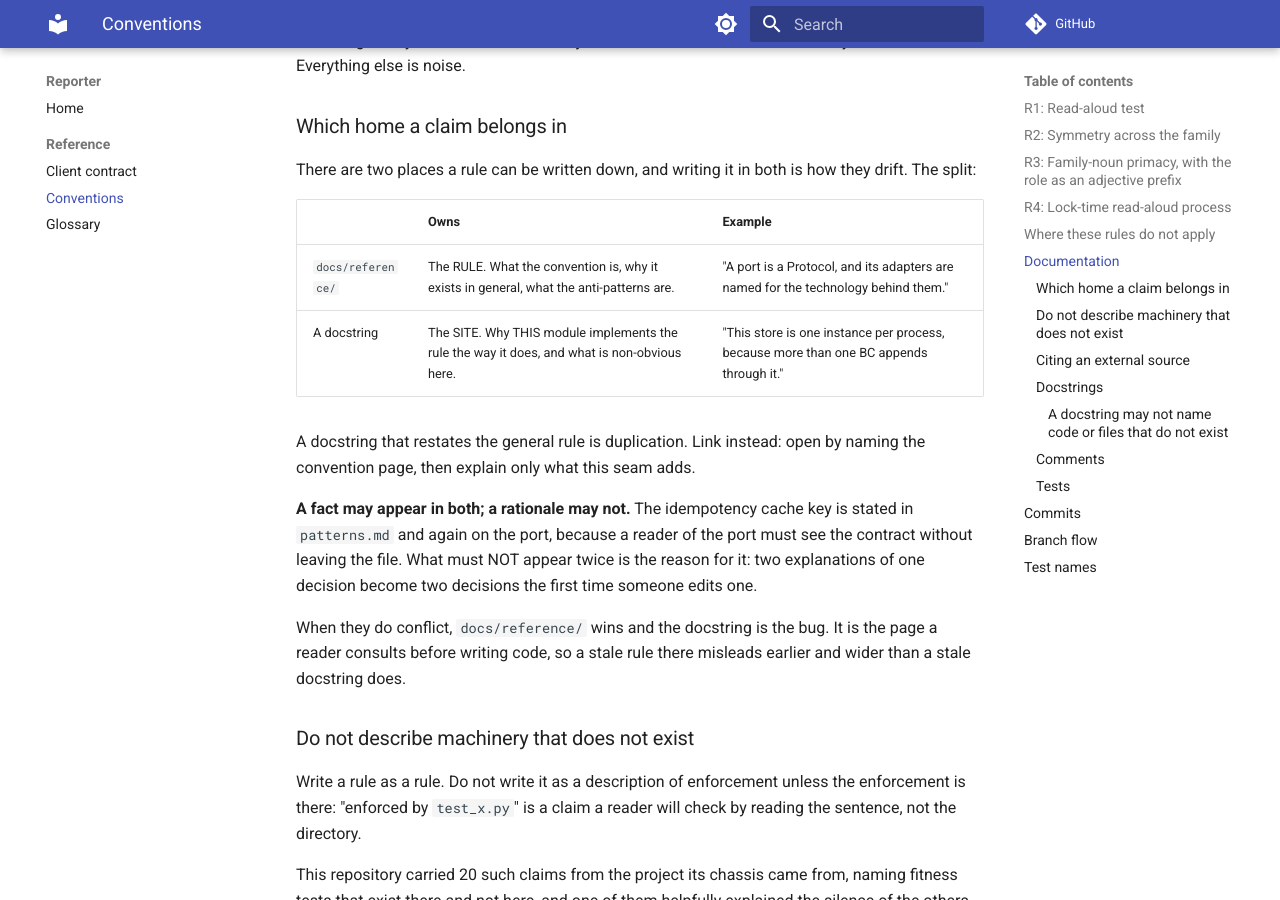
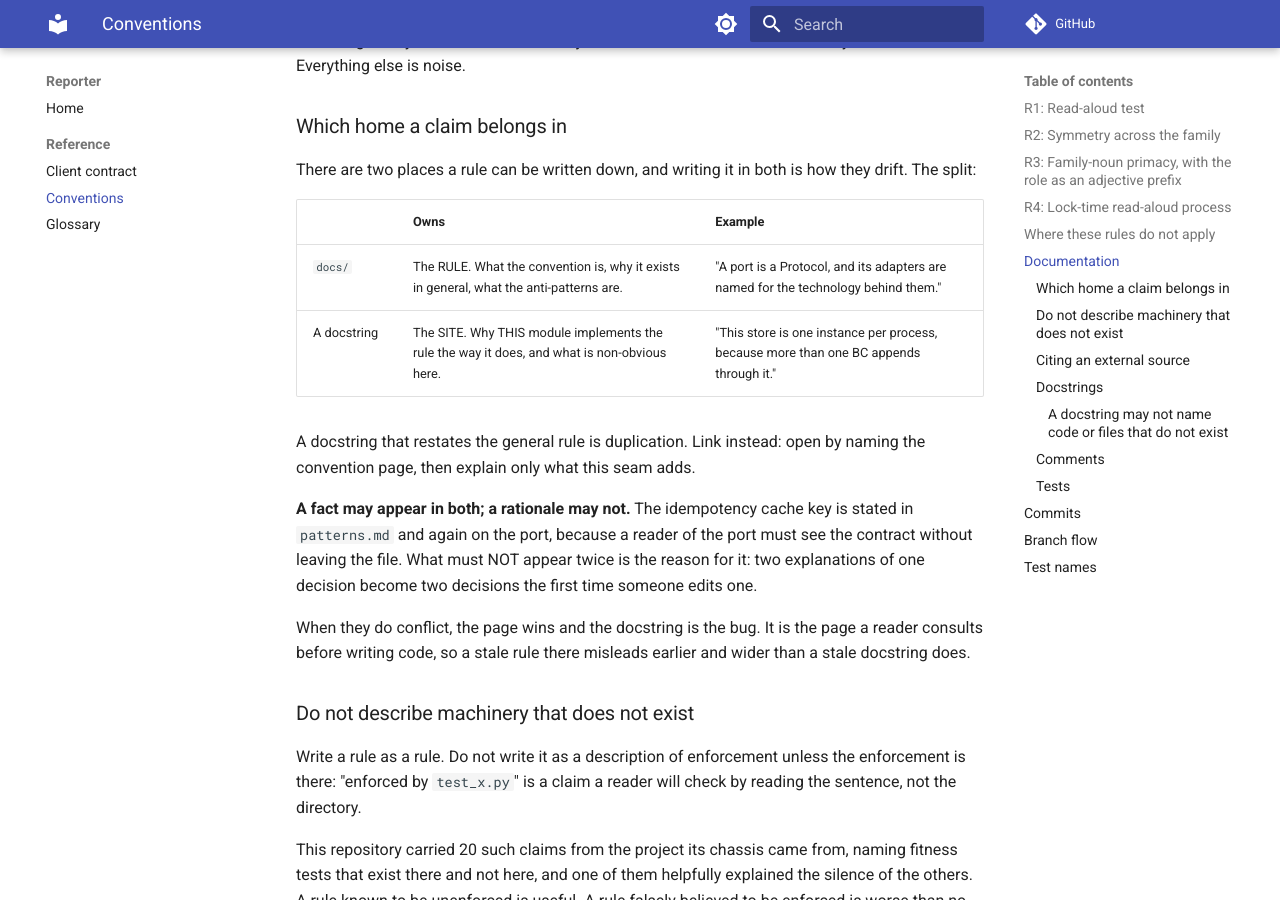
Before and after one commit to open-cora/reporter, an MkDocs documentation site: the page built from docs/conventions.md, in a window 1280 px wide and 900 px high, scrolled down 2313 px. Built offline with MkDocs 1.6.1 and Material for MkDocs 9.7.7, drawn with Linux system fonts in a browser that asks for light colours; comment, search, counter and statistics services are not loaded.

Commit message:
docs: the clients stop naming paths only this tree has
Fifteen references across the two clients' READMEs and conventions pages
point at directories that exist only while all three share a checkout:
`apps/keeper`, `apps/reporter`, `docs/reference/`. The landing branches
carry them into two public repositories where none of those paths
resolves, and the reporter's quickstart told a reader to `cd apps/keeper`
in a repository that has no such directory.

A3 stripped these from the client contract and from the conducting page
and did not reach the READMEs, because those were not part of dividing
docs/. Found by reading the landing branch as a reader of the new
repository would, rather than as a reader of this one.

Every replacement is correct in both layouts, which is what makes this
belong here rather than in the merge that lands it: `docs/conducting.md`
is where that page sits relative to the README either way, and "the
reporter" names the project whichever directory it is in. Landing it here
puts it in each client's own history as a change with a reason, rather
than in a merge resolution where a reader would find fifteen silent
rewrites.

Co-Authored-By: Claude Opus 5 (1M context) <noreply@anthropic.com>

```diff
--- a/docs/conventions.md
+++ b/docs/conventions.md
@@ -76,7 +76,7 @@ they drift. The split:
 
 | | Owns | Example |
 | --- | --- | --- |
-| `docs/reference/` | The RULE. What the convention is, why it exists in general, what the anti-patterns are. | "A port is a Protocol, and its adapters are named for the technology behind them." |
+| `docs/` | The RULE. What the convention is, why it exists in general, what the anti-patterns are. | "A port is a Protocol, and its adapters are named for the technology behind them." |
 | A docstring | The SITE. Why THIS module implements the rule the way it does, and what is non-obvious here. | "This store is one instance per process, because more than one BC appends through it." |
 
 A docstring that restates the general rule is duplication. Link instead: open by
@@ -88,7 +88,7 @@ must see the contract without leaving the file. What must NOT appear twice is
 the reason for it: two explanations of one decision become two decisions the
 first time someone edits one.
 
-When they do conflict, `docs/reference/` wins and the docstring is the bug.
+When they do conflict, the page wins and the docstring is the bug.
 It is the page a reader consults before writing code, so a stale rule there
 misleads earlier and wider than a stale docstring does.
 
```
Also changed, not shown: README.md (+6 -6 lines).
